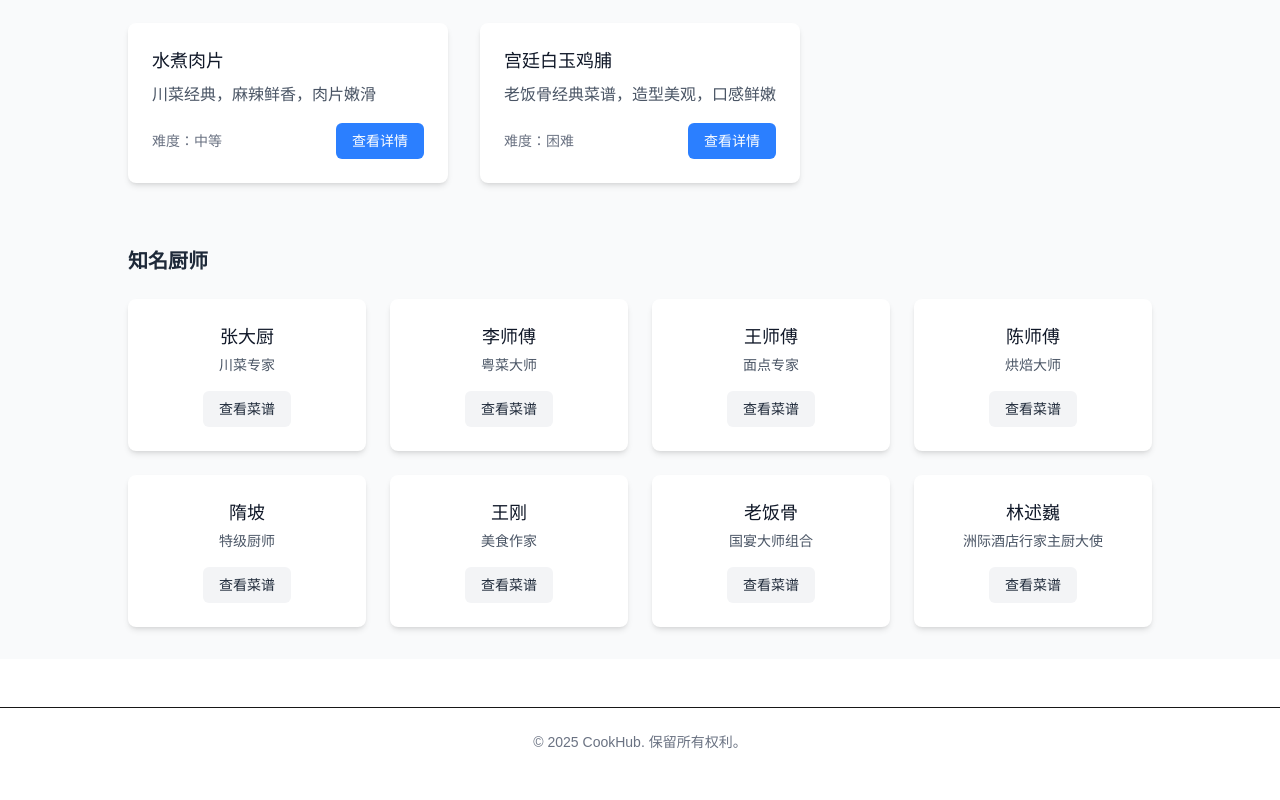
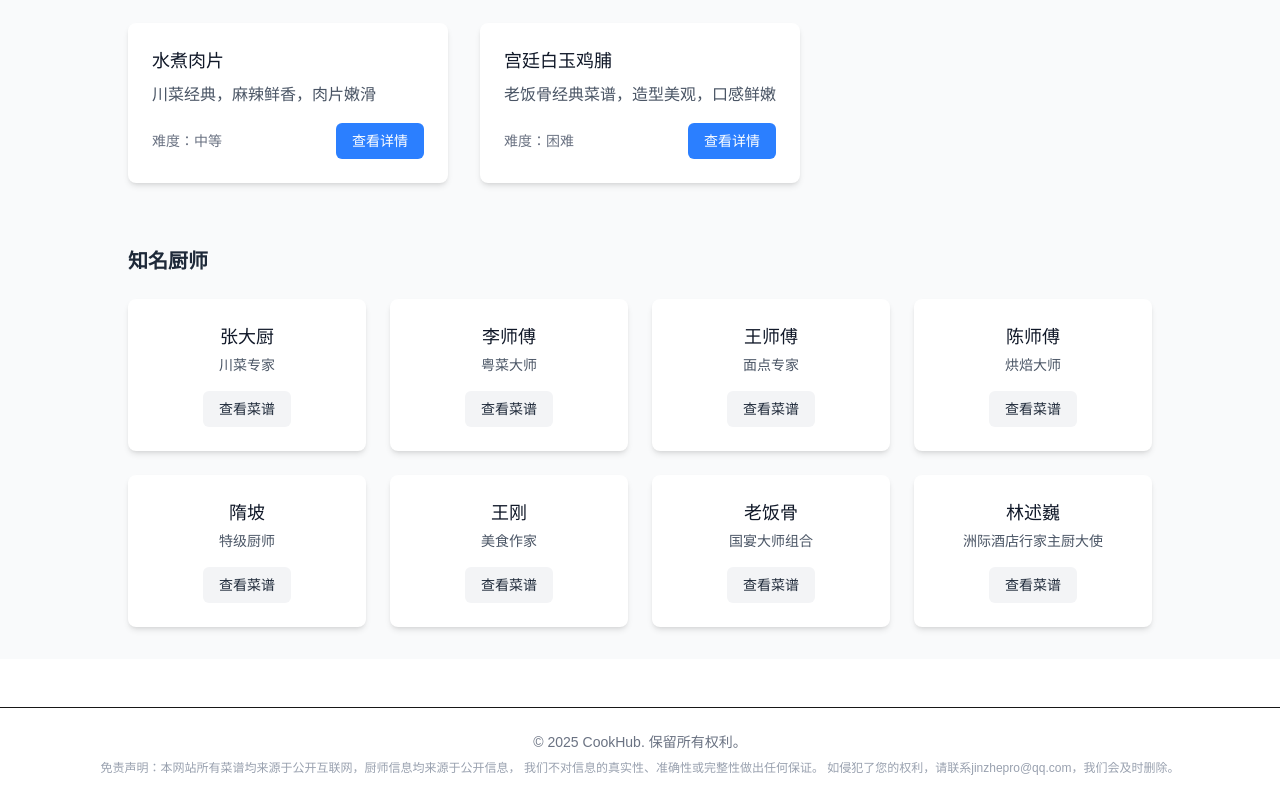
Before and after one commit to jinzhepro/cookhub, a Next.js app: page / in a window 1280 px wide. Shown: the part 903-1703 px from the top of the page. Before the commit the page ends 1679 px from the top, so only its background shows below. Built offline with nearby package versions, Linux system fonts and the light colour scheme.

Commit message:
docs(content): 移除所有"抖音"品牌相关描述并添加免责声明
更新项目文档和UI中的品牌描述，移除"抖音"相关字样以保持平台中立性。同时在页脚添加免责声明文本，说明数据来源和版权声明。

```diff
--- a/app/components/Footer.tsx
+++ b/app/components/Footer.tsx
@@ -2,9 +2,16 @@ export default function Footer() {
   return (
     <footer className="bg-white border-t mt-12">
       <div className="max-w-7xl mx-auto px-4 py-6 sm:px-6 lg:px-8">
-        <p className="text-center text-gray-500 text-sm">
-          © 2025 CookHub. 保留所有权利。
-        </p>
+        <div className="space-y-2">
+          <p className="text-center text-gray-500 text-sm">
+            © 2025 CookHub. 保留所有权利。
+          </p>
+          <p className="text-center text-gray-400 text-xs">
+            免责声明：本网站所有菜谱均来源于公开互联网，厨师信息均来源于公开信息，
+            我们不对信息的真实性、准确性或完整性做出任何保证。
+            如侵犯了您的权利，请联系jinzhepro@qq.com，我们会及时删除。
+          </p>
+        </div>
       </div>
     </footer>
   );
--- a/app/layout.tsx
+++ b/app/layout.tsx
@@ -8,7 +8,7 @@ import Footer from "@/app/components/Footer";
 // });
 
 export const metadata: Metadata = {
-  title: "CookHub - 抖音名厨菜谱集合",
+  title: "CookHub - 名厨菜谱集合",
   description: "发现和学习来自互联网平台的名厨菜谱",
   icons: {
     icon: "/ico.png",
```
Also changed, not shown: .roo/rules-ask/AGENTS.md, 2 other files (tests, documents, lock files or other folders).
